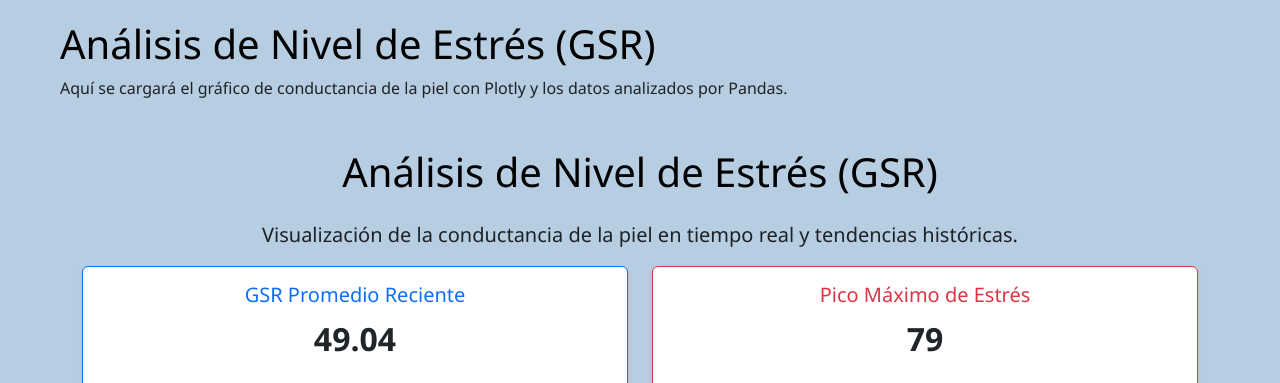
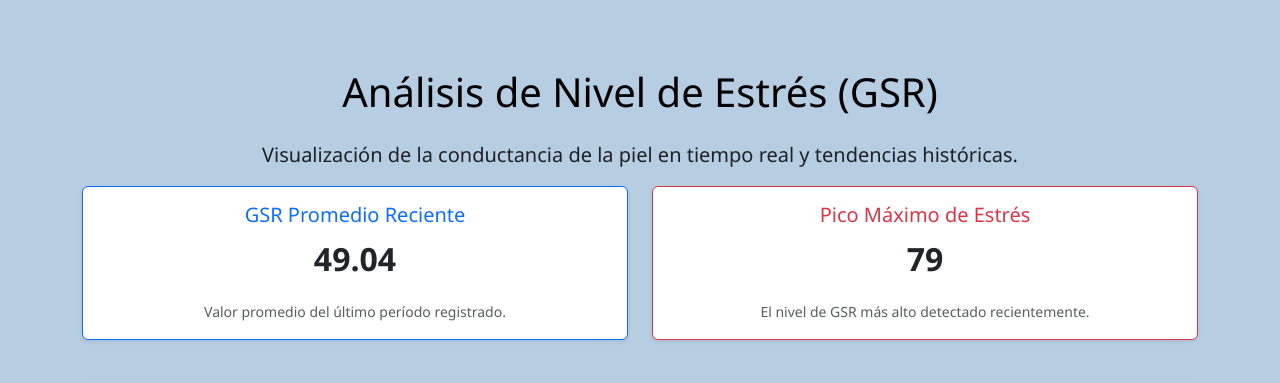
Before and after one commit to Yimu21/Neuropulse, a Django app: page /gsr/ in a window 1280 px wide. Shown: the part 56-439 px from the top of the page. Run offline with Django 5.2, Linux system fonts and the light colour scheme; some libraries are stand-ins or nearby versions.

Commit message:
modificaciones en plantillas html

```diff
--- a/dashboard/templates/dashboard/lista_usuarios.html
+++ b/dashboard/templates/dashboard/lista_usuarios.html
@@ -1,8 +1,7 @@
 {% extends "dashboard/base.html" %}
 
 {% block content %}
-    <h1>Análisis de Nivel de Estrés (GSR)</h1>
-    <p>Aquí se cargará el gráfico de conductancia de la piel con Plotly y los datos analizados por Pandas.</p>
+
 
 <div class="container my-5">
     <div class="row">
--- a/dashboard/templates/dashboard/resultados_gsr.html
+++ b/dashboard/templates/dashboard/resultados_gsr.html
@@ -1,9 +1,6 @@
 {% extends "dashboard/base.html" %}
 
 {% block content %}
-    <h1>Análisis de Nivel de Estrés (GSR)</h1>
-    <p>Aquí se cargará el gráfico de conductancia de la piel con Plotly y los datos analizados por Pandas.</p>
-
 
 <div class="container my-5">
     <div class="row">
--- a/dashboard/templates/dashboard/resultados_pulso.html
+++ b/dashboard/templates/dashboard/resultados_pulso.html
@@ -1,8 +1,6 @@
 {% extends "dashboard/base.html" %}
 
 {% block content %}
-    <h1>Análisis del Ritmo Cardiaco </h1>
-    <p>Aquí se cargará el gráfico de conductancia de la piel con Plotly y los datos analizados por Pandas.</p>
 
 <div class="container my-5">
     <div class="row">
--- a/dashboard/templates/dashboard/ver_correlacion.html
+++ b/dashboard/templates/dashboard/ver_correlacion.html
@@ -1,8 +1,6 @@
 {% extends "dashboard/base.html" %}
 
 {% block content %}
-    <h1>Análisis de Nivel de Estrés (GSR)</h1>
-    <p>Aquí se cargará el gráfico de conductancia de la piel con Plotly y los datos analizados por Pandas.</p>
 
 <div class="container my-5">
     <div class="row">
```
Also changed, not shown: dashboard/templates/dashboard/descargar_app.html (line endings or trailing spaces).
